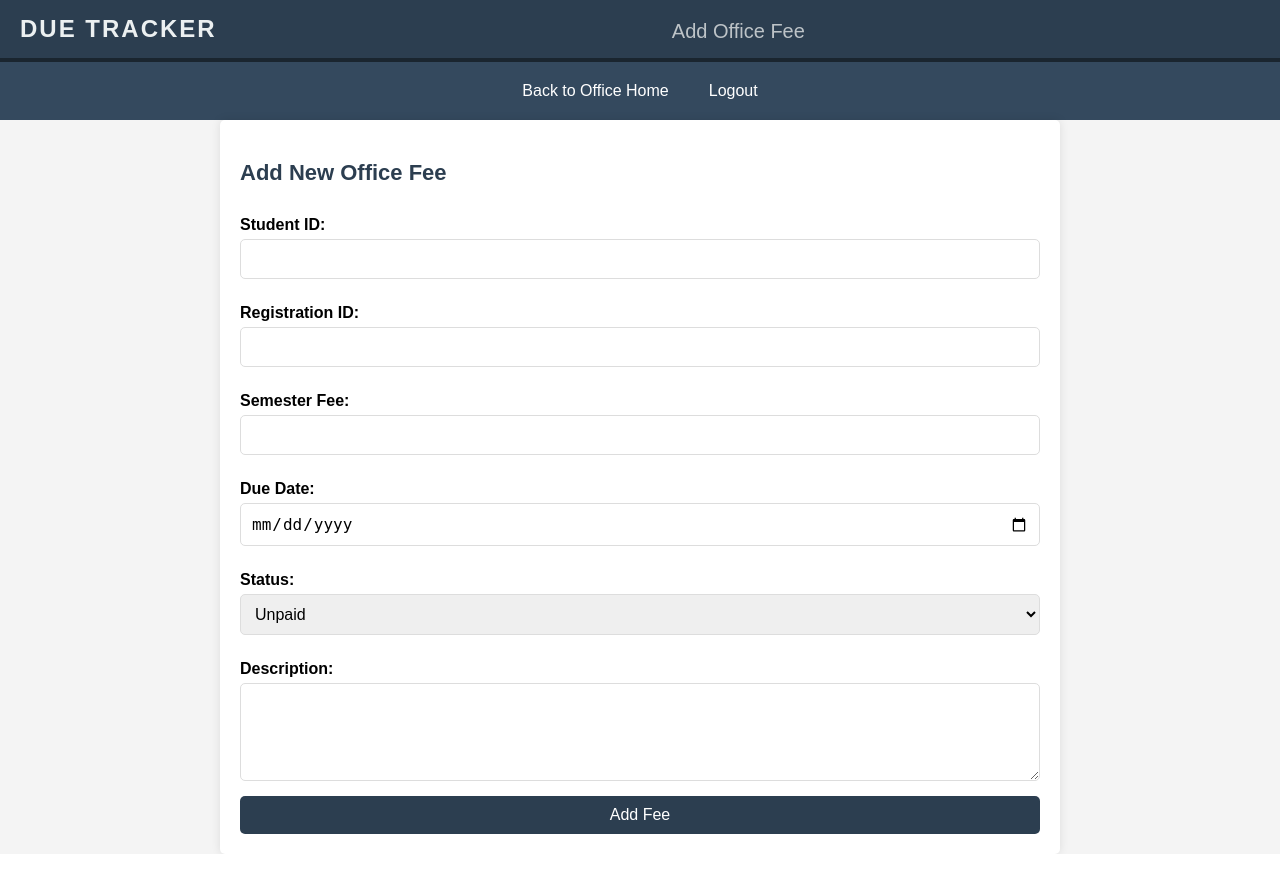
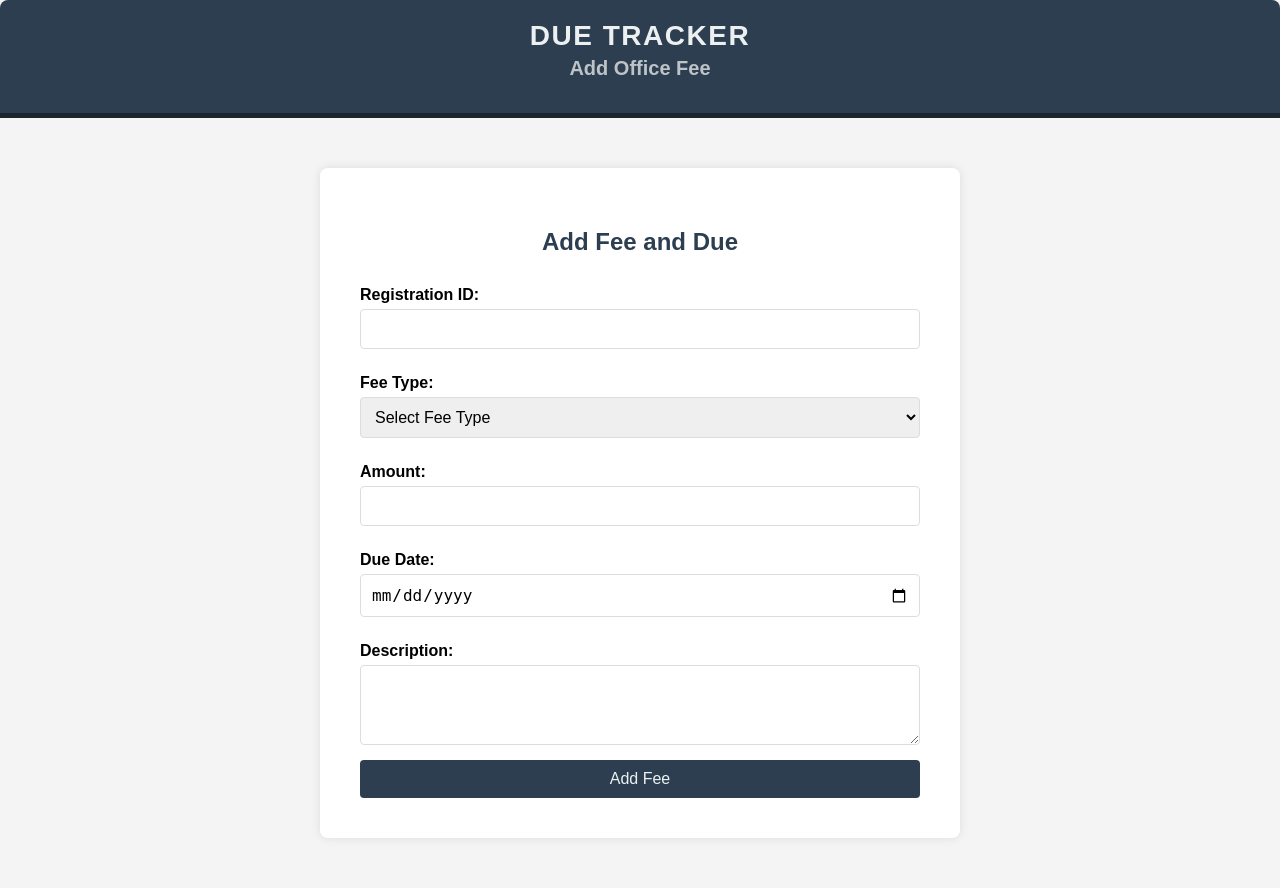
Before and after one commit to sneha0011/MCA_miniproject, a Flask app: template templates/add_office_fee.html in a window 1280 px wide. Before the commit the page ends 854 px from the top, so only its background shows below. Run offline with Flask 3, Linux system fonts and the light colour scheme; the template is opened without the code that fills it, so the values that code supplies are empty.

Commit message:
Update add_office_fee.html

```diff
--- a/templates/add_office_fee.html
+++ b/templates/add_office_fee.html
@@ -5,108 +5,125 @@
     <meta name="viewport" content="width=device-width, initial-scale=1.0">
     <title>Due Tracker | Add Office Fee</title>
     <style>
+        /* Existing Styles... (unchanged) */
         body {
             font-family: Arial, sans-serif;
+            background-color: #f4f4f4;
             margin: 0;
             padding: 0;
-            background-color: #f4f4f4;
         }
+
         .container {
             width: 100%;
-            max-width: 800px;
-            margin: auto;
+            max-width: 600px;
+            margin: 50px auto;
+            background-color: #fff;
             padding: 20px;
-            background: #fff;
-            border-radius: 5px;
             box-shadow: 0 0 10px rgba(0, 0, 0, 0.1);
+            border-radius: 8px;
         }
+
         /* Header Styles */
         header {
+            text-align: center;
             background-color: #2c3e50;
-            padding: 15px 20px;
             color: #ecf0f1;
-            border-bottom: 4px solid #1a252f;
-            display: flex;
-            justify-content: space-between;
-            align-items: center;
+            padding: 20px 0;
+            border-bottom: 5px solid #1a252f;
+            border-radius: 8px 8px 0 0;
         }
+
         .page-title {
-            font-size: 24px;
-            font-weight: 700;
+            font-size: 28px;
+            margin: 0;
+            letter-spacing: 1.5px;
             text-transform: uppercase;
-            letter-spacing: 2px;
-            margin: 0;
         }
+
         .subtitle {
             font-size: 20px;
-            font-weight: 400;
-            margin: 5px 0 0;
-            text-align: center;
-            flex-grow: 1;
+            margin-top: 5px;
             color: #bdc3c7;
         }
-        nav {
-            display: flex;
-            justify-content: center;
-            gap: 20px;
-            padding: 10px;
-            background: #34495e;
+
+        /* Main Content Styles */
+        .main-content {
+            padding: 20px;
         }
-        nav a {
-            color: #fff;
-            text-decoration: none;
-            padding: 10px;
+
+        .section-title {
+            font-size: 24px;
+            margin-bottom: 20px;
+            color: #2c3e50;
+            text-align: center;
         }
-        nav a:hover {
-            background: #2c3e50;
-        }
-        .form-container {
-            margin-top: 20px;
-        }
-        .form-container h2 {
-            margin-bottom: 20px;
-            font-size: 22px;
-            color: #2c3e50;
-        }
+
         form {
             display: flex;
             flex-direction: column;
         }
-        form label {
+
+        label {
+            font-weight: bold;
             margin: 10px 0 5px;
-            font-weight: bold;
         }
-        form input, form select, form textarea {
+
+        input[type="text"],
+        input[type="number"],
+        input[type="date"],
+        textarea,
+        select {
             padding: 10px;
+            border: 1px solid #ddd;
+            border-radius: 4px;
             font-size: 16px;
             margin-bottom: 15px;
+            width: 100%;
+            box-sizing: border-box;
+        }
+
+        textarea {
+            resize: vertical;
+            height: 80px;
+        }
+
+        input[type="checkbox"] {
+            margin-left: 10px;
+            transform: scale(1.2);
+        }
+
+        #installment-fields {
+            margin-top: 20px;
+            background-color: #f9f9f9;
+            padding: 15px;
+            border-radius: 4px;
             border: 1px solid #ddd;
-            border-radius: 5px;
         }
-        form button {
-            padding: 10px 20px;
+
+        .checkbox-label {
+            display: flex;
+            align-items: center;
+        }
+
+        .btn {
             background-color: #2c3e50;
-            color: #fff;
+            color: #ecf0f1;
+            padding: 10px;
             border: none;
-            border-radius: 5px;
+            border-radius: 4px;
             font-size: 16px;
             cursor: pointer;
+            transition: background-color 0.3s ease;
         }
-        form button:hover {
+
+        .btn:hover {
             background-color: #34495e;
         }
-        .btn {
-            display: inline-block;
-            padding: 10px 20px;
-            margin: 10px 0;
-            background-color: #2c3e50;
-            color: #fff;
-            text-decoration: none;
-            border-radius: 5px;
-            text-align: center;
-        }
-        .btn:hover {
-            background-color: #34495e;
+
+        @media (max-width: 768px) {
+            .container {
+                width: 90%;
+            }
         }
     </style>
 </head>
@@ -116,39 +133,81 @@
         <h1 class="subtitle">Add Office Fee</h1>
     </header>
 
-    <nav>
-        <a href="{{ url_for('office_home') }}">Back to Office Home</a>
-        <a href="{{ url_for('logout') }}">Logout</a>
-    </nav>
-
     <div class="container">
-        <div class="form-container">
-            <h2>Add New Office Fee</h2>
-            <form action="{{ url_for('submit_office_fee') }}" method="post">
-                <label for="stu_id">Student ID:</label>
-                <input type="number" id="stu_id" name="stu_id" required>
-
+        <div id="add-fee" class="main-content">
+            <h2 class="section-title">Add Fee and Due</h2>
+            <form action="{{ url_for('add_office_fee') }}" method="POST">
                 <label for="reg_id">Registration ID:</label>
                 <input type="text" id="reg_id" name="reg_id" required>
 
-                <label for="semester_fee">Semester Fee:</label>
-                <input type="number" step="0.01" id="semester_fee" name="semester_fee" required>
+                <label for="fee_type">Fee Type:</label>
+                <select id="fee_type" name="fee_type" required onchange="handleFeeTypeChange()">
+                    <option value="" disabled selected>Select Fee Type</option>
+                    <option value="exam_fee">Exam Fee</option>
+                    <option value="semester_fee">Semester Fee</option>
+                    <option value="transport">Transport</option>
+                </select>
+
+                <label for="amount">Amount:</label>
+                <input type="number" id="amount" name="amount" step="0.01" required>
 
                 <label for="due_date">Due Date:</label>
                 <input type="date" id="due_date" name="due_date" required>
 
-                <label for="status">Status:</label>
-                <select id="status" name="status" required>
-                    <option value="Unpaid">Unpaid</option>
-                    <option value="Paid">Paid</option>
-                </select>
+                <label for="description">Description:</label>
+                <textarea id="description" name="description"></textarea>
 
-                <label for="description">Description:</label>
-                <textarea id="description" name="description" rows="4"></textarea>
+                <div id="installment-section" style="display: none;">
+                    <div class="checkbox-label">
+                        <label for="installment">Installment Option:</label>
+                        <input type="checkbox" id="installment" name="installment" onchange="toggleInstallmentFields()">
+                    </div>
 
-                <button type="submit">Add Fee</button>
+                    <div id="installment-fields" style="display:none;">
+                        <label for="installment_amount">Installment Amount:</label>
+                        <input type="number" id="installment_amount" name="installment_amount" step="0.01">
+
+                        <label for="installment_due_date">Installment Due Date:</label>
+                        <input type="date" id="installment_due_date" name="installment_due_date">
+
+                        <!-- New field for number of installments -->
+                        <label for="num_installments">Number of Installments:</label>
+                        <input type="number" id="num_installments" name="num_installments" min="1" step="1">
+                    </div>
+                </div>
+
+                <button type="submit" class="btn">Add Fee</button>
             </form>
         </div>
     </div>
+
+    <script>
+        function handleFeeTypeChange() {
+            var feeType = document.getElementById("fee_type").value;
+            var installmentSection = document.getElementById("installment-section");
+            var installmentCheckbox = document.getElementById("installment");
+            var installmentFields = document.getElementById("installment-fields");
+
+            if (feeType === "semester_fee") {
+                installmentSection.style.display = "block";
+            } else {
+                installmentSection.style.display = "none";
+                installmentCheckbox.checked = false;
+                installmentFields.style.display = "none";
+            }
+        }
+
+        function toggleInstallmentFields() {
+            var installmentFields = document.getElementById("installment-fields");
+            var installmentCheckbox = document.getElementById("installment");
+
+            if (installmentCheckbox.checked) {
+                installmentFields.style.display = "block";
+            } else {
+                installmentFields.style.display = "none";
+            }
+        }
+    </script>
+
 </body>
 </html>
```
